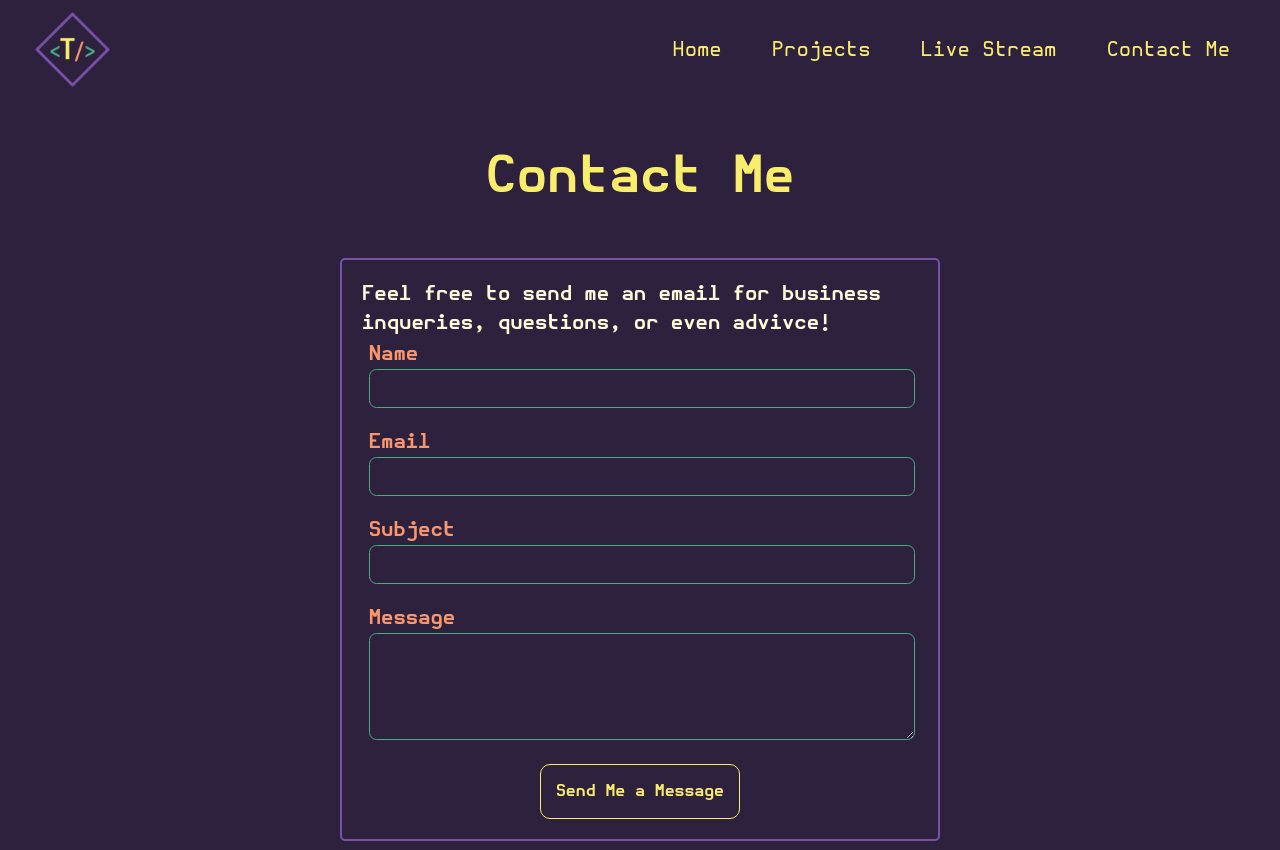
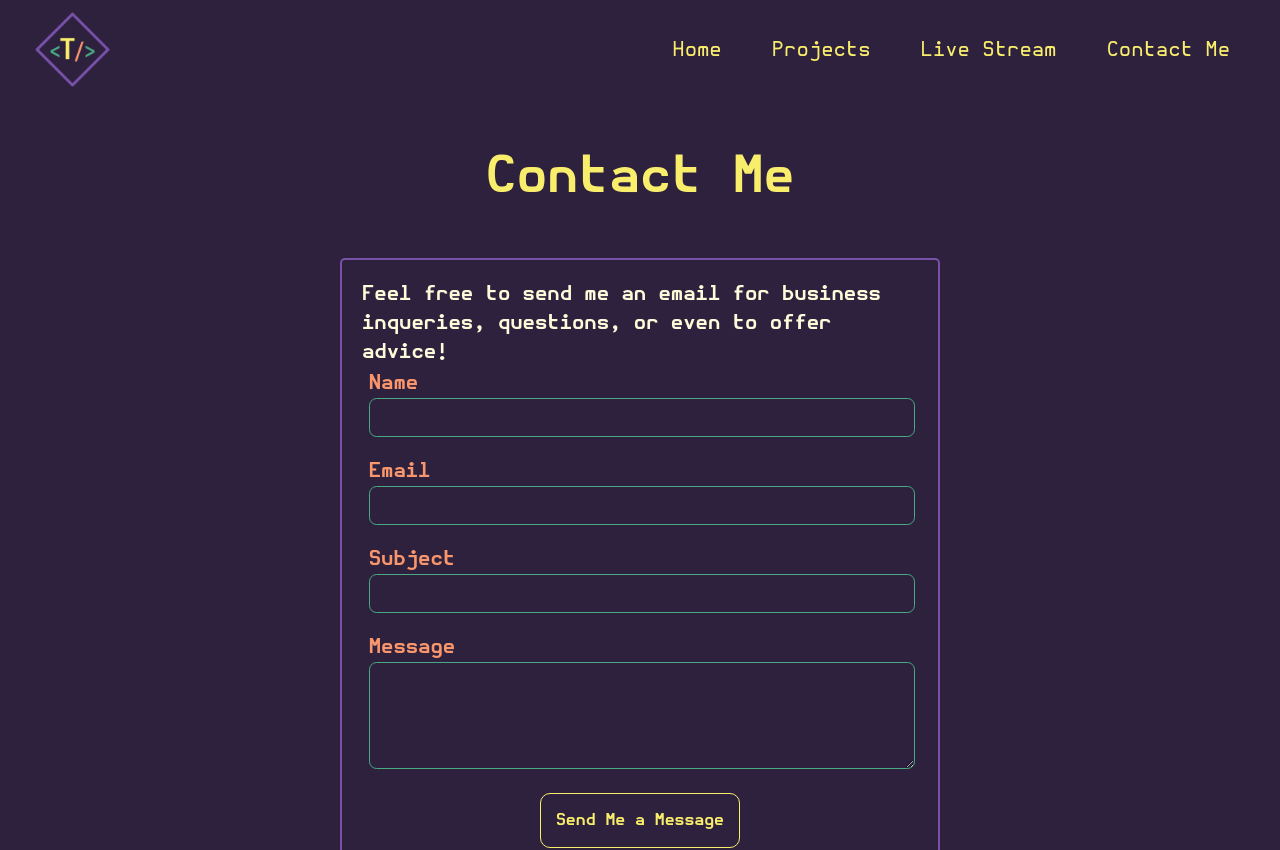
Before and after one commit to TropicsTheDev/PortfolioSite, a Next.js app in the folder client/: page /contact in a window 1280 px wide. Shown: the top 850 px of the page. Built offline with nearby package versions, Linux system fonts and the light colour scheme; no server answers.

Commit message:
fixed typo on contect page

```diff
--- a/client/pages/contact.js
+++ b/client/pages/contact.js
@@ -61,7 +61,7 @@ export default function Contact() {
               <header>
                 <h2>
                   Feel free to send me an email for business inqueries,
-                  questions, or even advivce!
+                  questions, or even to offer advice!
                 </h2>
               </header>
               <fieldset className={styles.fields}>
```
